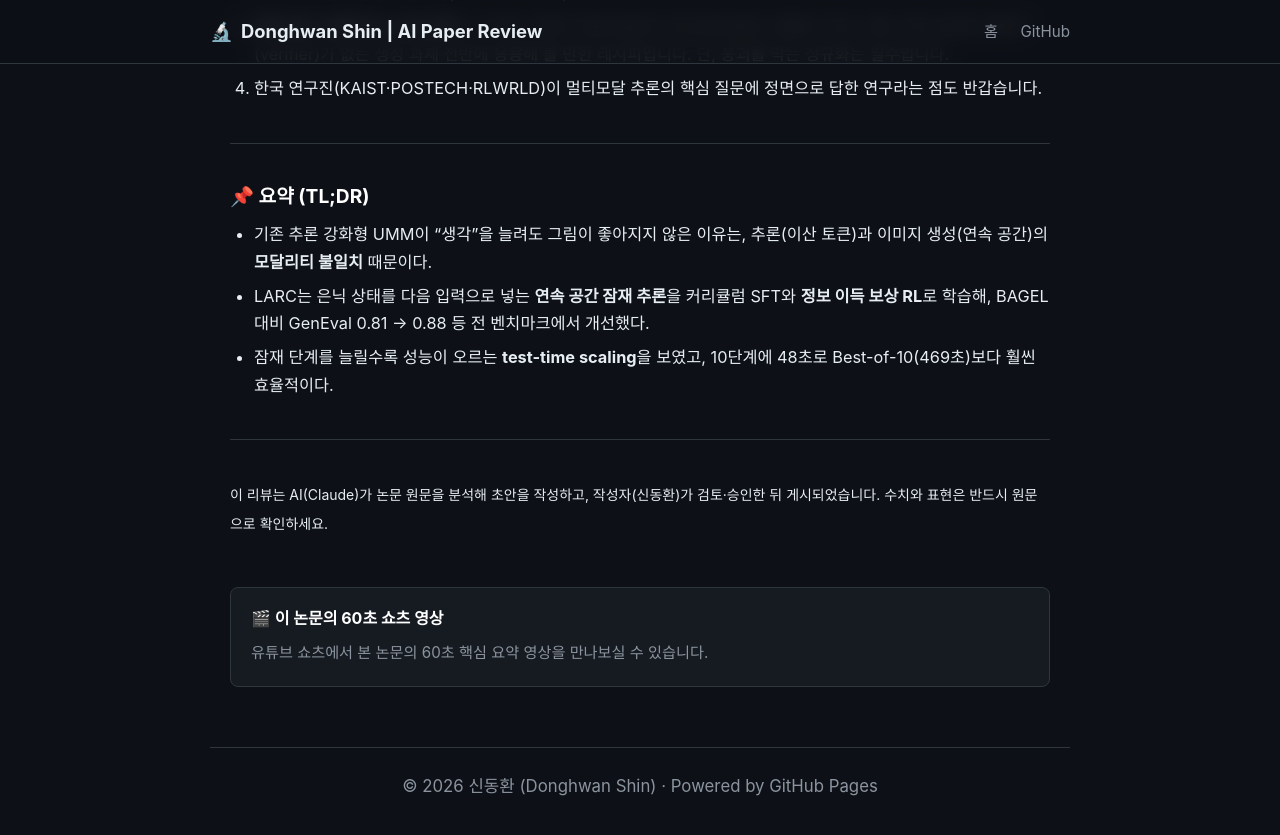
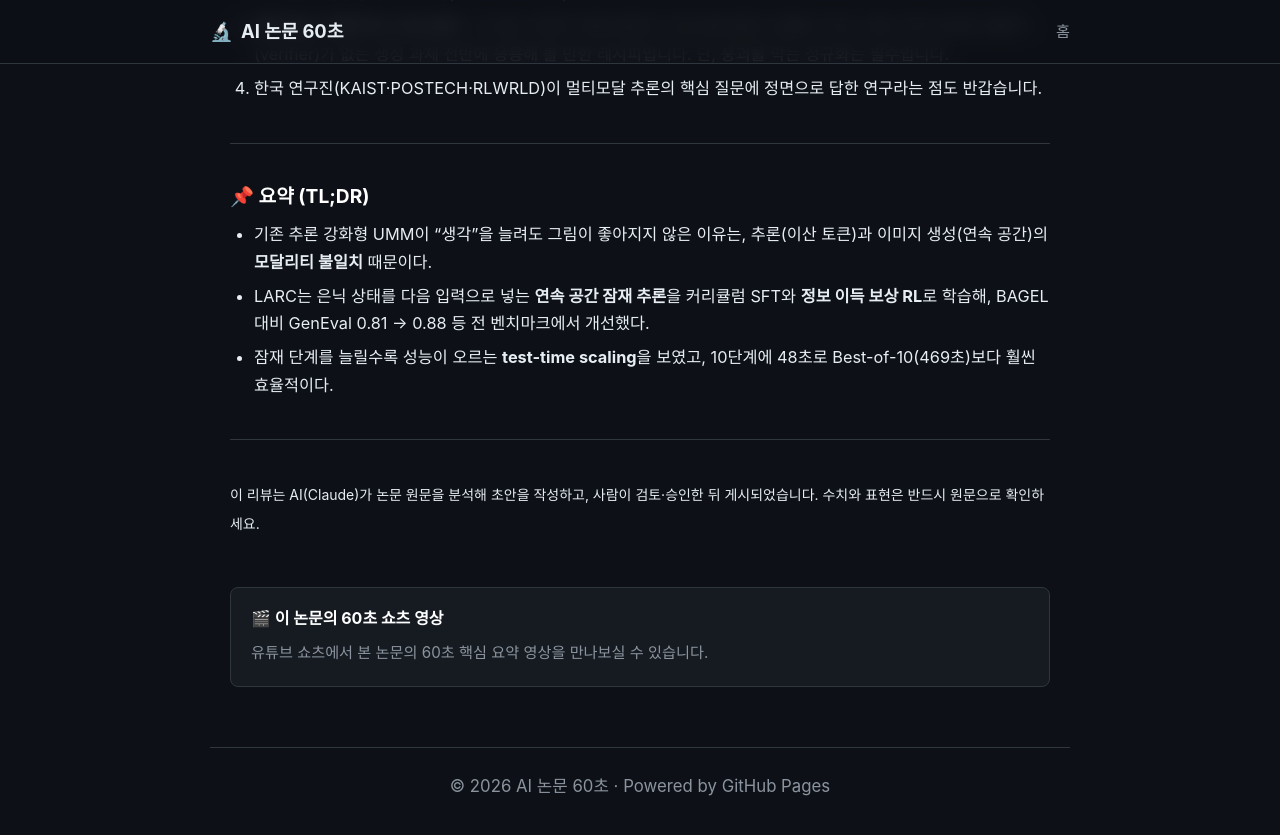
Before and after one commit to whizzkkid/AI_paper_review, a Jekyll site: the page built from _posts/2026-11-08-latent-reasoning-in-continuous-space-for-unified.md, in a window 1280 px wide and 900 px high, scrolled down 8008 px. Shown: the top 835 px of the window. Built offline with Jekyll 4.4.1, drawn with Linux system fonts in a browser that asks for light colours; some web fonts are replaced; some of the changed text lies outside the part shown.

Commit message:
chore(site): show the channel name instead of the author's name, email and GitHub handle
The site title, header, footer, post byline and AI-disclosure note now use
'AI 논문 60초'. PR assignee falls back to none so the workflows keep working
if the repository moves to an organization.

Co-Authored-By: Claude Opus 5.5 <noreply@anthropic.com>
Claude-Session: https://claude.ai/code/session_01LwinUCNg9ZxzSZALgWj7un

```diff
--- a/_config.yml
+++ b/_config.yml
@@ -1,10 +1,8 @@
-title: "Donghwan Shin | AI Paper Review"
-email: sdh12391@gmail.com
+title: "AI 논문 60초"
 description: "최신 AI 학회 최고 논문 심층 리뷰 & 60초 쇼츠 아카이브"
 baseurl: "/AI_paper_review"
 url: "https://whizzkkid.github.io"
-author: "신동환 (Donghwan Shin)"
-github_username: whizzkkid
+author: "AI 논문 60초"
 
 markdown: kramdown
 kramdown:
--- a/_layouts/default.html
+++ b/_layouts/default.html
@@ -185,7 +185,6 @@
       </a>
       <nav class="nav-links">
         <a href="{{ site.baseurl }}/">홈</a>
-        <a href="https://github.com/{{ site.github_username }}" target="_blank">GitHub</a>
       </nav>
     </div>
   </header>
--- a/_posts/2026-11-08-latent-reasoning-in-continuous-space-for-unified.md
+++ b/_posts/2026-11-08-latent-reasoning-in-continuous-space-for-unified.md
@@ -194,4 +194,4 @@ Best-of-N은 이미지를 N번 통째로 다시 생성해야 하지만, LARC는
 
 ---
 
-<small>이 리뷰는 AI(Claude)가 논문 원문을 분석해 초안을 작성하고, 작성자(신동환)가 검토·승인한 뒤 게시되었습니다. 수치와 표현은 반드시 원문으로 확인하세요.</small>
+<small>이 리뷰는 AI(Claude)가 논문 원문을 분석해 초안을 작성하고, 사람이 검토·승인한 뒤 게시되었습니다. 수치와 표현은 반드시 원문으로 확인하세요.</small>
--- a/index.html
+++ b/index.html
@@ -4,10 +4,7 @@ title: "최신 AI 학회 논문 리뷰 & 60초 쇼츠 아카이브"
 ---
 
 <section style="margin-bottom: 48px; padding: 28px; background: var(--card-bg); border-radius: 12px; border: 1px solid var(--border);">
-  <h2 style="margin-top: 0; border: none; font-size: 1.5rem; color: #fff;">👋 안녕하세요, 신동환입니다</h2>
-  <p style="color: #c9d1d9; font-size: 1.05rem; margin-bottom: 12px;">
-    육군 국방과학연구소(ADD)에서 연구하며 미국 박사 유학(Fall 2027)을 준비하고 있습니다.
-  </p>
+  <h2 style="margin-top: 0; border: none; font-size: 1.5rem; color: #fff;">🔬 AI 논문 60초</h2>
   <p style="color: var(--text-muted); font-size: 0.98rem; margin-bottom: 0;">
     매주 ICLR, NeurIPS, ICML, CVPR 등 세계 최고 AI 학회의 화제 논문들을 엄선하여 <strong>[60초 쇼츠 요약]</strong>과 <strong>[심층 아키텍처 리뷰]</strong>를 함께 기록합니다.
   </p>
--- a/pipeline/common.py
+++ b/pipeline/common.py
@@ -23,7 +23,7 @@ EDITORIAL_DIR = ROOT / "editorial"
 DRAFTS_DIR = EDITORIAL_DIR / "drafts"
 
 KST = timezone(timedelta(hours=9))
-USER_AGENT = "AI-Paper-Review-Bot/2.0 (+https://github.com/whizzkkid/AI_paper_review)"
+USER_AGENT = "AI-Paper-Review-Bot/2.0"
 
 
 def load_config() -> dict[str, Any]:
--- a/pipeline/config.yml
+++ b/pipeline/config.yml
@@ -6,7 +6,7 @@
 site:
   base_url: "https://whizzkkid.github.io/AI_paper_review"  # 블로그 주소 (쇼츠 설명란 링크에 사용)
   channel_name: "AI 논문 60초"                            # 영상 상단 브랜드 문구
-  author: "신동환"
+  author: "AI 논문 60초"                                # 블로그·영상에 표시되는 이름 (실명 대신 채널명)
   default_visibility: "unlisted"   # 새 글 공개 범위: unlisted(링크만 아는 사람) | public(목록 노출)
 
 claude:
--- a/pipeline/generate.py
+++ b/pipeline/generate.py
@@ -390,7 +390,7 @@ def write_outputs(paper: dict[str, Any], content: dict[str, Any], *, date=None,
 
     body, fig_files = embed_figures(content["blog_body_markdown"].strip(), paper["arxiv_id"], figures or [], ROOT / "assets")
     footer = ("\n\n---\n\n<small>이 리뷰는 AI(Claude)가 논문 원문을 분석해 초안을 작성하고, "
-              f"작성자({cfg['site']['author']})가 검토·승인한 뒤 게시되었습니다. 수치와 표현은 반드시 원문으로 확인하세요.</small>\n")
+              f"사람이 검토·승인한 뒤 게시되었습니다. 수치와 표현은 반드시 원문으로 확인하세요.</small>\n")
     POSTS_DIR.mkdir(exist_ok=True)
     post_path.write_text(
         "---\n" + yaml.safe_dump(front, allow_unicode=True, sort_keys=False, width=1000) + "---\n\n"
```
Also changed, not shown: pipeline/open_pr.py (+8 -2 lines), .github/workflows/generate-review.yml, .github/workflows/learn-style.yml, README.md.
